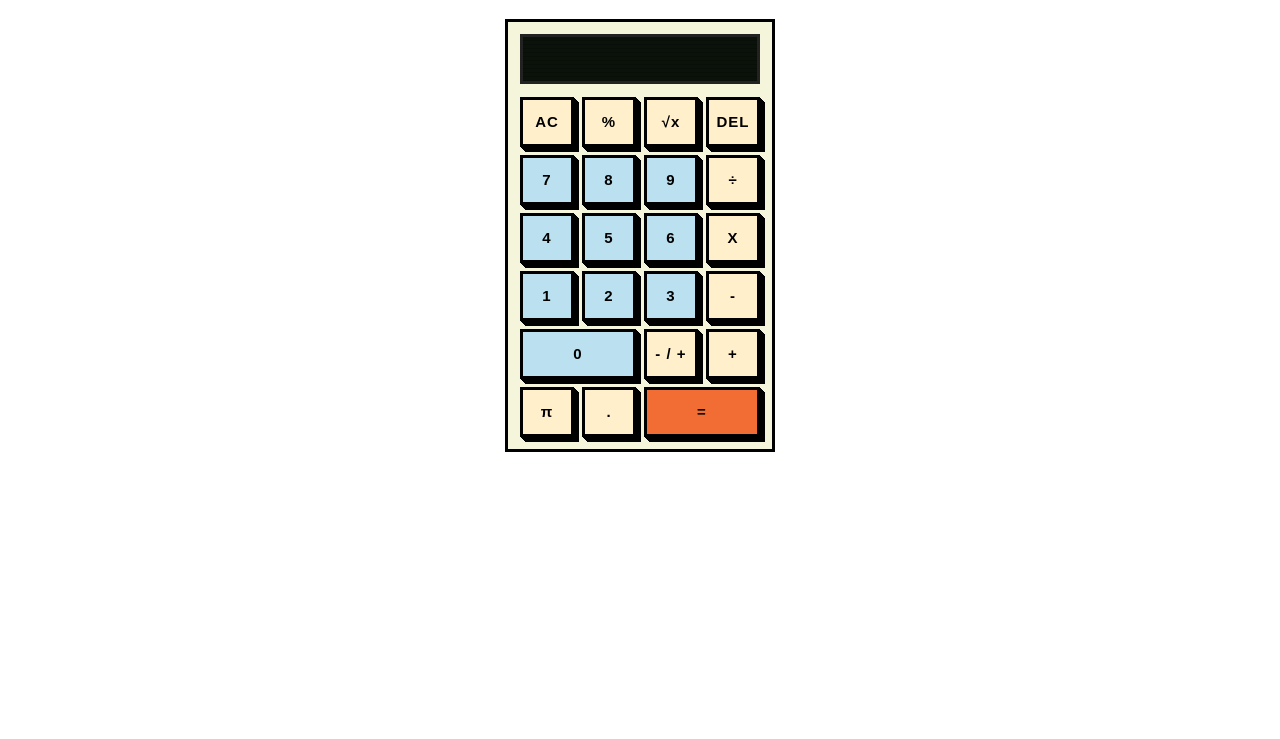
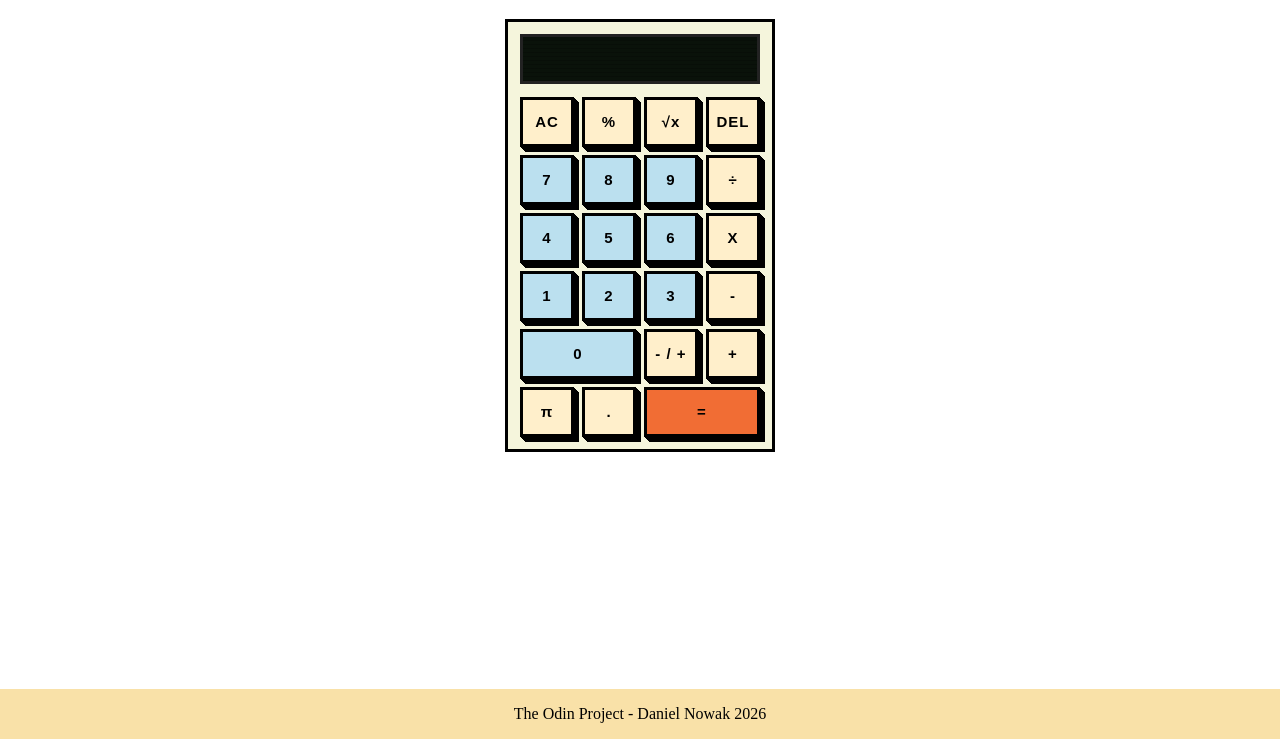
Before and after one commit to yesthisisdaniel/odin-calculator, a plain HTML site: page index.html in a window 1280 px wide. Shown: the part 61-800 px from the top of the page. Drawn offline with Linux system fonts and the light colour scheme.

Commit message:
Create footer

```diff
--- a/index.html
+++ b/index.html
@@ -49,6 +49,9 @@
       <button id="equalsButton" class="calculatorButtons styling">=</button>
 
     </div>
+    <div id = "footer">
+      <p>The Odin Project - Daniel Nowak 2026</p>
+    </div>
     <script src="script.js"></script>
   </body>
 </html>
--- a/styles.css
+++ b/styles.css
@@ -6,6 +6,16 @@
 
 h1 {
     text-align: center;
+}
+
+#footer {
+  position: fixed;
+  left: 0;
+  bottom: 0;
+  width: 100%;
+  background-color: #F9E1A8;
+  color: black;
+  text-align: center;
 }
 
 #calculatorContainer {
```
